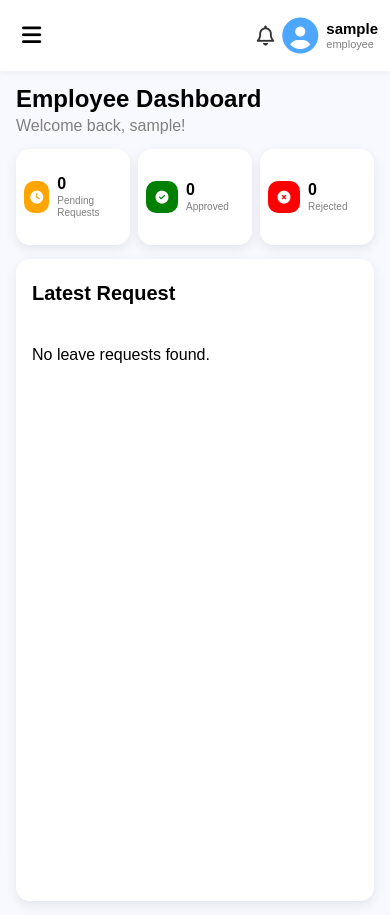
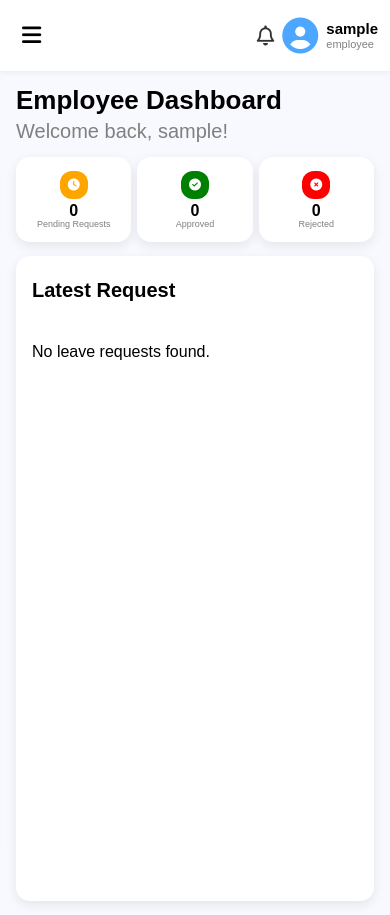
Before and after one commit to Noor-Ul-Ain16/Leave-Approval-System, a Flask app: page /employee/dashboard in a window 390 px wide. Run offline with Flask 3, Linux system fonts and the light colour scheme; the visitor is signed in with stand-in values (Sample User, id 1); data that the repository does not hold is empty; some libraries are stand-ins or nearby versions.

Commit message:
Updated employee_dashboard.css for responsivity

```diff
--- a/static/css/employee_dashboard.css
+++ b/static/css/employee_dashboard.css
@@ -179,37 +179,29 @@
         min-height: 100vh;
     }
 
-    .dashboard-header h2 {
-        font-size: 24px;
-    }
-
-    .dashboard-header p {
-        font-size: 16px;
-    }
-
-    /* Keep cards in a single row */
     .stats-cards {
-        gap: 8px;
+        gap: 6px;
     }
 
     .card {
-        min-width: 0;
-        min-height: 72px;
-        padding: 12px 8px;
+        padding: 10px 6px;
+        min-height: 65px;
     }
 
     .card-content {
-        gap: 8px;
+        flex-direction: column;
+        justify-content: center;
+        text-align: center;
+        gap: 4px;
     }
 
     .icon-box {
-        width: 32px;
-        height: 32px;
-        border-radius: 10px;
+        width: 28px;
+        height: 28px;
     }
 
     .icon-box i {
-        font-size: 13px;
+        font-size: 12px;
     }
 
     .card-text h3 {
@@ -217,11 +209,10 @@
     }
 
     .card-text p {
-        font-size: 10px;
-        line-height: 1.2;
+        font-size: 9px;
+        margin: 0;
     }
 
-    /* Latest request fills remaining space */
     .latest-request {
         flex: 1;
         min-height: 55vh;
@@ -230,14 +221,8 @@
         flex-direction: column;
     }
 
-    .request-row {
-        font-size: 15px;
-    }
-
     .view-btn {
         margin-top: auto;
         width: 100%;
-        padding: 12px;
-        font-size: 15px;
     }
 }
```
